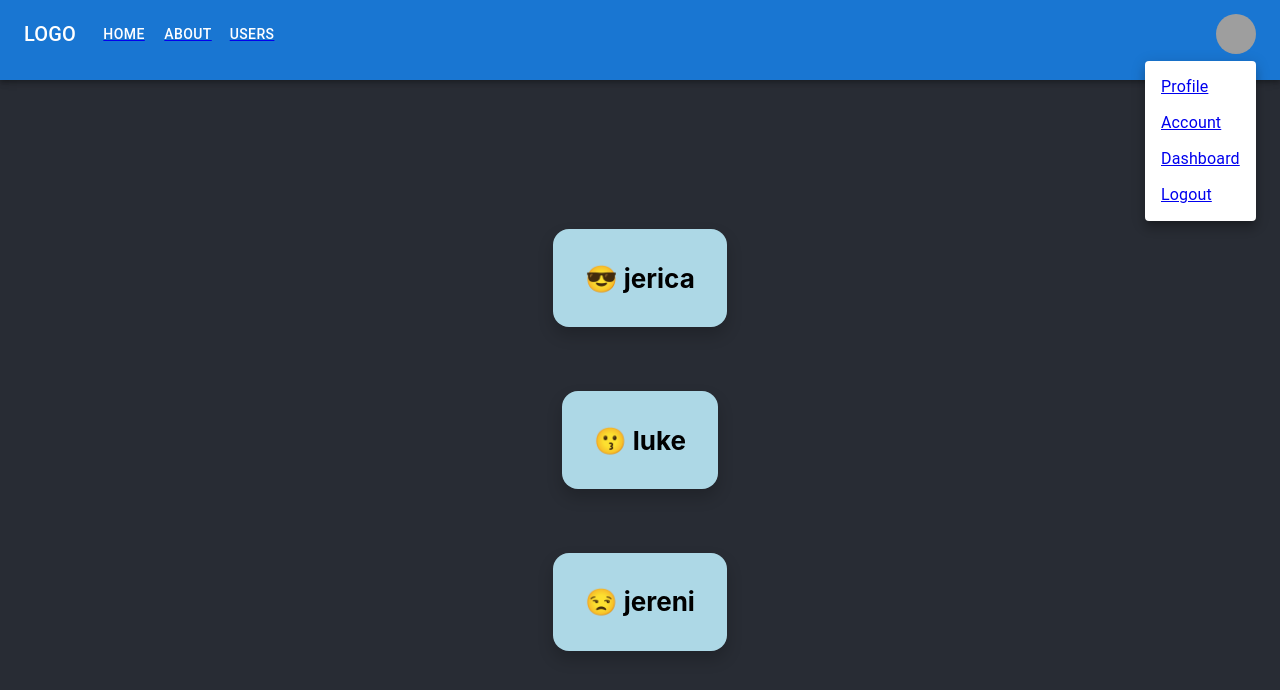
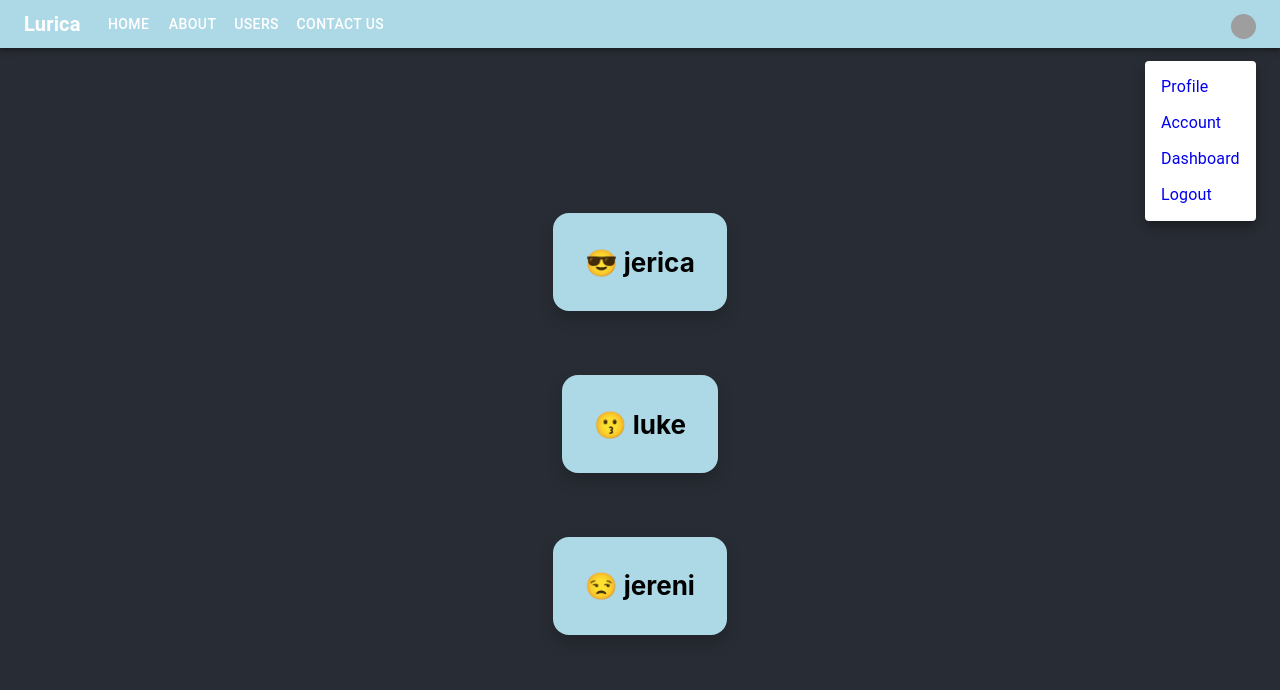
Before and after one commit to jericatolentino/grad, a React (Create React App) app in the folder website_fe/: page / in a window 1280 px wide. Both pictures are taken after a click on the button "Open settings". Shown: the top 690 px of the page. Built offline with nearby package versions, Linux system fonts and the light colour scheme; grey boxes are pictures that could not be loaded.

Commit message:
Style navbar better

```diff
--- a/website_fe/src/App.css
+++ b/website_fe/src/App.css
@@ -21,11 +21,10 @@
   align-items: center;
   justify-content: center;
   font-size: calc(10px + 2vmin);
-  color: white;
 }
 
 .App-link {
-  color: #61dafb;
+  color: #282c34;
 }
 
 @keyframes App-logo-spin {
--- a/website_fe/src/App.tsx
+++ b/website_fe/src/App.tsx
@@ -11,7 +11,7 @@ import HomePage from './containers/HomePage';
 
 const websiteWrapper = (component: JSX.Element | string): JSX.Element =>
   <div style={{
-    height: '90vh',
+    height: '94vh',
     width: '100vw',
     display: 'flex',
     justifyContent: 'center',
@@ -23,18 +23,18 @@ const websiteWrapper = (component: JSX.Element | string): JSX.Element =>
 function App(): JSX.Element {
   return (
     <Router>
-      <div className="App">
-        <header className="App-container">
+      <div className='App'>
+        <header className='App-container'>
           <ResponsiveAppBar
-            pages={['Home', 'About', 'Users']}
+            pages={['Home', 'About', 'Users', 'Contact us']}
           />
           {/* A <Routes> looks through its children <Route>s and
           renders the first one that matches the current URL. */}
           <Routes>
-            <Route path="/users" element={websiteWrapper(<UsersList />)} />
-            <Route path="/users:name" element={websiteWrapper(<UsersList />)} />
-            <Route path="/about" element={websiteWrapper('About PAGE :D')} />
-            <Route path="/" element={websiteWrapper(<HomePage/>)} />
+            <Route path='/users' element={websiteWrapper(<UsersList />)} />
+            <Route path='/users:name' element={websiteWrapper(<UsersList />)} />
+            <Route path='/about' element={websiteWrapper('About PAGE :D')} />
+            <Route path='/' element={websiteWrapper(<HomePage/>)} />
           </Routes>
         </header>
       </div>
--- a/website_fe/src/AppBar.tsx
+++ b/website_fe/src/AppBar.tsx
@@ -22,7 +22,7 @@ interface IProps {
 // todo make more reusable
 
 const ResponsiveAppBar: React.FC<IProps> = ({
-    pages = ['Home', 'About', 'Users']
+    pages
 }) => {
     const [anchorElNav, setAnchorElNav] = React.useState<null | HTMLElement>(null);
     const [anchorElUser, setAnchorElUser] = React.useState<null | HTMLElement>(null);
@@ -47,22 +47,26 @@ const ResponsiveAppBar: React.FC<IProps> = ({
     }
 
     return (
-        <AppBar position="static" style={{ height: '10vh' }}>
+        <AppBar position="static" sx={{ height: '6vh', backgroundColor: 'lightblue' }}>
             <Container maxWidth="xl">
-                <Toolbar disableGutters>
+                <Toolbar
+                    style={{ minHeight: 0 }} // for some reason this doesn't work in sx
+                    sx={{ height: '6vh' }}
+                    disableGutters
+                >
                     <Typography
                         variant="h6"
                         noWrap
                         component="div"
-                        sx={{ mr: 2, display: { xs: 'none', md: 'flex' } }}
+                        sx={{ mr: 2, display: { xs: 'none', md: 'flex' }, fontWeight: 'bold' }}
                     >
-                        LOGO
+                        Lurica
                     </Typography>
 
                     <Box sx={{ flexGrow: 1, display: { xs: 'flex', md: 'none' } }}>
                         <IconButton
                             size="large"
-                            aria-label="account of current user"
+                            aria-label="accounlot of current user"
                             aria-controls="menu-appbar"
                             aria-haspopup="true"
                             onClick={handleOpenNavMenu}
@@ -89,7 +93,10 @@ const ResponsiveAppBar: React.FC<IProps> = ({
                             }}
                         >
                             {pages.map((page) => (
-                                <Link to={`/${page === 'Home' ? '' : page}`}>
+                                <Link
+                                    to={`/${page === 'Home' ? '' : page}`}
+                                    style={{ textDecoration: 'none'}}
+                                >
                                     <MenuItem key={page} onClick={handleCloseNavMenu}>
                                         <Typography textAlign="center">{page}</Typography>
                                     </MenuItem>
@@ -97,17 +104,14 @@ const ResponsiveAppBar: React.FC<IProps> = ({
                             ))}
                         </Menu>
                     </Box>
-                    <Typography
-                        variant="h6"
-                        noWrap
-                        component="div"
-                        sx={{ flexGrow: 1, display: { xs: 'flex', md: 'none' } }}
-                    >
-                        LOGO
-                    </Typography>
+
+
                     <Box sx={{ flexGrow: 1, display: { xs: 'none', md: 'flex' } }}>
                         {pages.map((page) => (
-                            <Link to={`/${page === 'Home' ? '' : page}`}>
+                            <Link
+                                to={`/${page === 'Home' ? '' : page}`}
+                                style={{ textDecoration: 'none'}}
+                            >
                                 <Button
                                     key={page}
                                     onClick={handleClickButton}
@@ -122,7 +126,11 @@ const ResponsiveAppBar: React.FC<IProps> = ({
                     <Box sx={{ flexGrow: 0 }}>
                         <Tooltip title="Open settings">
                             <IconButton onClick={handleOpenUserMenu} sx={{ p: 0 }}>
-                                <Avatar alt="Remy Sharp" src="/static/images/avatar/2.jpg" />
+                                <Avatar
+                                    sx={{ height: '25px', width: '25px' }}
+                                    alt="user"
+                                    src="/static/images/avatar/2.jpg"
+                                />
                             </IconButton>
                         </Tooltip>
                         <Menu
@@ -142,7 +150,10 @@ const ResponsiveAppBar: React.FC<IProps> = ({
                             onClose={handleCloseUserMenu}
                         >
                             {settings.map((setting) => (
-                                <Link to={`/${setting === 'Home' ? '' : setting}`}>
+                                <Link
+                                    to={`/${setting === 'Home' ? '' : setting}`}
+                                    style={{ textDecoration: 'none'}}
+                                >
                                     <MenuItem key={setting} onClick={handleCloseUserMenu}>
                                         <Typography textAlign="center">{setting}</Typography>
                                     </MenuItem>
@@ -150,6 +161,7 @@ const ResponsiveAppBar: React.FC<IProps> = ({
                             ))}
                         </Menu>
                     </Box>
+
                 </Toolbar>
             </Container>
         </AppBar>
```
